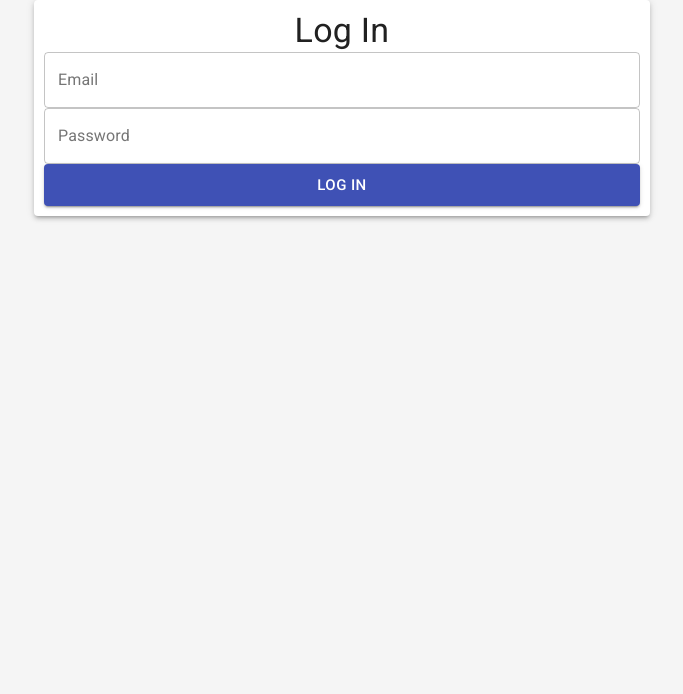
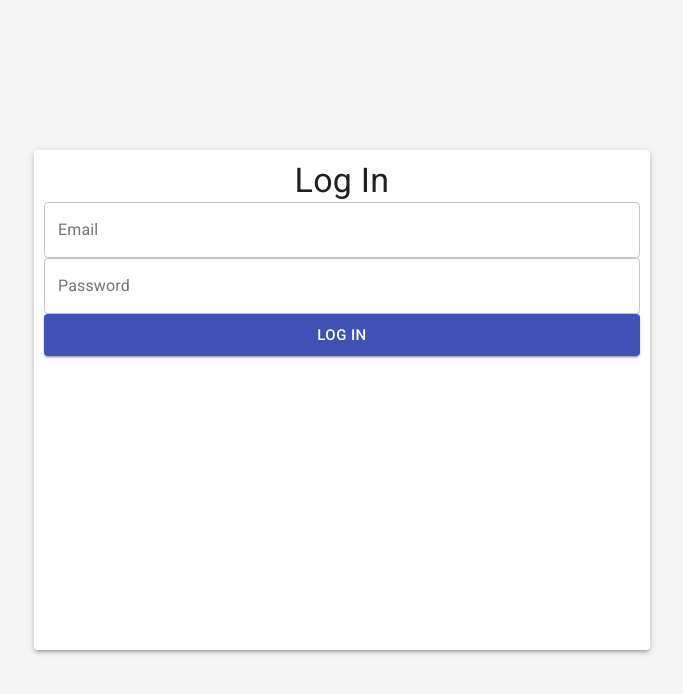
Before and after one commit to islemwilcher/dashboard-me, a React (Create React App) app: page / in a window 1280 px wide. Shown: the top 694 px of the page, without its empty margins (298-981 px from the left). Built offline with nearby package versions, Linux system fonts and the light colour scheme.

Commit message:
adding the chart to the home page

```diff
--- a/package.json
+++ b/package.json
@@ -8,6 +8,7 @@
     "@testing-library/react": "^12.1.2",
     "@testing-library/user-event": "^13.5.0",
     "axios": "^0.25.0",
+    "chart.js": "^3.7.0",
     "react": "^17.0.2",
     "react-dom": "^17.0.2",
     "react-file-base64": "^1.0.3",
@@ -15,6 +16,7 @@
     "react-redux": "^7.2.6",
     "react-router-dom": "^6.2.1",
     "react-scripts": "5.0.0",
+    "recharts": "^2.1.8",
     "redux": "^4.1.2",
     "redux-devtools-extension": "^2.13.9",
     "redux-thunk": "^2.4.1",
--- /dev/null
+++ b/src/actions/projects.js
@@ -0,0 +1,16 @@
+
+import { FETCH_STATISTIC } from '../constant/actionTypes'
+
+import * as api from '../api/index.js'
+
+export const getStatistic = (MONTHS, setProjectStates) => async (dispatch) => {
+    try {
+        const { data } = await api.projectsStats()
+
+        dispatch({ type: FETCH_STATISTIC, payload: data })
+
+        data.map(item => setProjectStates(prev => [ ...prev, {name: MONTHS[item._id - 1], "Projects": item.total} ]))
+    } catch (error) {
+
+    }
+}
--- a/src/api/index.js
+++ b/src/api/index.js
@@ -12,3 +12,6 @@ API.interceptors.request.use((req) => {
 
 //auth
 export const signIn = (formData) => API.post('/auth/signin',  formData)
+
+//projects
+export const projectsStats = () => API.get('/projects/statistic')
--- /dev/null
+++ b/src/components/chart/Chart.jsx
@@ -0,0 +1,29 @@
+
+//components
+import { Container, Paper, Grid, Typography } from '@material-ui/core'
+import { LineChart, Line, XAxis, YAxis, CartesianGrid,Tooltip, ResponsiveContainer } from 'recharts'
+
+//styles hook
+import useStyles from './styles'
+
+const Chart = ({ data, title, grid, dataKey }) => {
+    const classes = useStyles()
+    console.log(data);
+
+    return (
+        <div>
+            <Typography className={classes.title} variant='h5'>{title}</Typography>
+            <ResponsiveContainer width="100%"  aspect={4 / 1}>
+                <LineChart data={data}>
+                    {/* <CartesianGrid stroke="#5550bd" /> */}
+                    <XAxis dataKey="name" />
+                    <YAxis />
+                    <Line type="monotone" dataKey='Projects' stroke="green" />
+                    {grid && <CartesianGrid stroke="#e0dfdf" strokeDasharray="5 5" />}
+                </LineChart>
+            </ResponsiveContainer>
+        </div>
+    );
+};
+
+export default Chart;
--- /dev/null
+++ b/src/components/chart/styles.js
@@ -0,0 +1,7 @@
+import { makeStyles } from "@material-ui/core/styles";
+
+export default makeStyles((theme) => ({
+    title: {
+        marginBottom: '20px',
+    },
+}))
--- a/src/constant/actionTypes.js
+++ b/src/constant/actionTypes.js
@@ -1,3 +1,16 @@
 
+//auth
 export const AUTH = 'AUTH'
 export const LOGOUT = 'LOGOUT'
+
+//projects
+export const FETCH_ALL = 'FETCH_ALL'
+export const FETCH_PROJECT = 'FETCH_PROJECT'
+export const FETCH_STATISTIC = 'FETCH_STATISTIC'
+
+export const CREATE = 'CREATE'
+export const UPDATE = 'UPDATE'
+export const DELETE = 'DELETE'
+
+//loading
+export const START_LOADING = 'START_LOADING'
--- a/src/pages/auth/Auth.jsx
+++ b/src/pages/auth/Auth.jsx
@@ -34,8 +34,9 @@ const Auth = () => {
     return(
     <div className={classes.root}>
         <Container className={classes.container} >
-            <Grid className={classes.grid} xs={12} md={8} lg={6}>
-                <Paper className={classes.paper} raised elevation={3}>
+        <Grid container className={classes.grid}>
+            <Grid item className={classes.gridItem} xs={12} md={8} lg={6}>
+                <Paper className={classes.paper} elevation={3}>
                     <form className={classes.form} autoComplete='off' noValidate onSubmit={handleSubmit}>
                         <Typography className={classes.title} variant='h4'>Log In</Typography>
                         <TextField className={classes.textfield} name='email' variant='outlined' label='Email' fullWidth onChange={handleChange} />
@@ -44,6 +45,7 @@ const Auth = () => {
                     </form>
                 </Paper>
             </Grid>
+        </Grid>
         </Container>
     </div>
     )
--- a/src/pages/auth/styles.js
+++ b/src/pages/auth/styles.js
@@ -2,33 +2,46 @@ import { makeStyles } from "@material-ui/core/styles";
 
 export default makeStyles((theme) => ({
     root:{
-        backgroundColor: 'whitesmoke'
+        backgroundColor: 'whitesmoke',
     },
     container:{
         display: 'flex',
         height: '100vh',
     },
-    grid:{
+    grid: {
+        display: 'flex',
+        justifyContent: 'center',
+        alignItems: 'center',
+        height: '100%',
         margin: 'auto',
+    },
+    gridItem:{
+        backgroundColor: 'whitesmoke',
     },
     paper:{
         margin:'auto',
-        borderRadius: '10px'
+        borderRadius: '10px',
     },
     form:{
+        minHeight: '60vh',
         padding: '10px',
         display: 'flex',
         flexDirection: 'column',
         alignItems: 'center',
-        textAlign: 'center'
+        textAlign: 'center',
     },
     title:{
-        margin: '30px'
+        margin: '30px',
     },
     textfield:{
-        margin: '10px'
+        margin: '10px',
     },
     buttonSubmit:{
-        margin: '30px'
+        margin: '30px',
+    },
+    [theme.breakpoints.down('sm')]: {
+        form: {
+            minHeight: '40vh',
+        }
     }
 }))
--- a/src/pages/dashboard/Dashboard.jsx
+++ b/src/pages/dashboard/Dashboard.jsx
@@ -1,10 +1,38 @@
 
+//hooks
+import { useEffect, useMemo, useState } from 'react'
+import { useDispatch, useSelector } from 'react-redux'
+
+//actions
+import { getStatistic } from '../../actions/projects'
+
+//components
+import { Container, Paper, Grid, Typography } from '@material-ui/core'
+import Chart from '../../components/chart/Chart'
+
+//styles hook
+import useStyles from './styles'
 
 const Dashboard = () => {
+
+    const dispatch = useDispatch()
+    const { statistic } = useSelector(state => state.projects)
+    const [projectStats, setProjectStates] = useState([])
+
+    const classes = useStyles()
+
+    const MONTHS = useMemo(() => ["Jan", "Feb", "Mar", "Apr", "May", "Jun", "Jul", "Aug", "Sep", "Oct", "Nov", "Dec"], [])
+
+    useEffect(() => {
+        dispatch(getStatistic(MONTHS, setProjectStates))
+    }, [dispatch, MONTHS])
+
     return (
-        <>
-        dashboard
-        </>
+        <Container>
+            <Paper className={classes.paper} elevation={3} >
+                <Chart data={projectStats} title='Projects Analytics' grid dataKey='added projects' />
+            </Paper>
+        </Container>
     );
 };
 
--- a/src/pages/dashboard/styles.js
+++ b/src/pages/dashboard/styles.js
@@ -2,4 +2,13 @@ import { makeStyles } from "@material-ui/core/styles";
 
 export default makeStyles((theme) => ({
 
+    paper: {
+        padding: '10px',
+        height: '240px',
+    },
+    [theme.breakpoints.down('sm')]: {
+        paper: {
+            height: '150px',
+        }
+    }
 }))
--- a/src/reducers/index.js
+++ b/src/reducers/index.js
@@ -2,5 +2,6 @@
 import { combineReducers } from "redux"
 
 import auth from './auth'
+import projects from './projects'
 
-export const reducers = combineReducers({ auth })
+export const reducers = combineReducers({ auth, projects })
--- /dev/null
+++ b/src/reducers/projects.js
@@ -0,0 +1,15 @@
+
+import { START_LOADING, FETCH_ALL, FETCH_PROJECT, FETCH_STATISTIC, CREATE, UPDATE, DELETE } from '../constant/actionTypes'
+
+const projectsReducers = (state = { isLoading: true, projects: [], statistic: [] }, action) => {
+    switch(action.type) {
+        case START_LOADING:
+            return { ...state, isLoading: false };
+        case FETCH_STATISTIC:
+            return { ...state, statistic: action.payload};
+        default:
+            return state;
+    }
+}
+
+export default projectsReducers;
```
Also changed, not shown: 1 other file (tests, documents, lock files or other folders).
